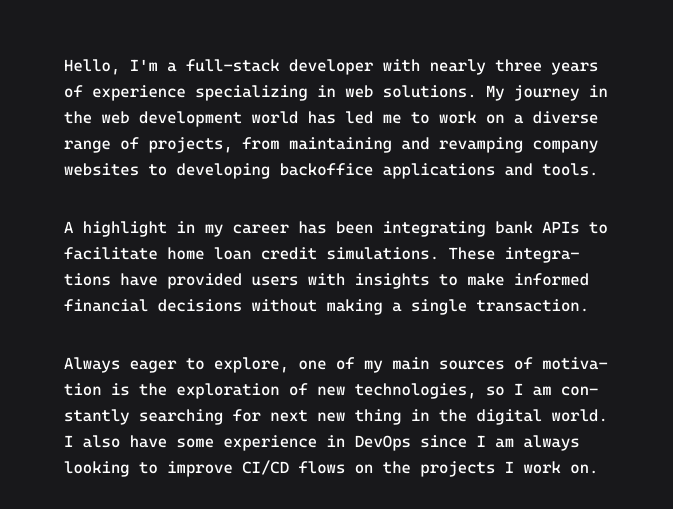
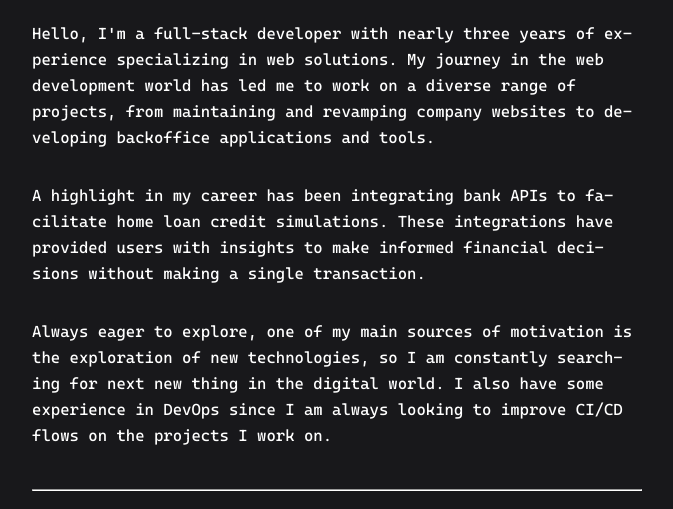
Before and after one commit to jptmiranda/portfolio, an Astro site: page / in a window 1280 px wide. Shown: the part 194-703 px from the top of the page, without its empty margins (304-977 px from the left). Built offline with nearby package versions, Linux system fonts and the light colour scheme; Astro itself is replaced by a stand-in of ours.

Commit message:
tweaks to global styles

```diff
--- a/public/styles/global.css
+++ b/public/styles/global.css
@@ -19,8 +19,12 @@
 
 html,
 body {
+  min-height: 100vh;
   font-size: 16px;
   font-family: "Cascadia Code", Helvetica, sans-serif;
+}
+
+body {
   background-color: var(--color-background);
   color: var(--color-foreground);
   margin-inline: auto;
@@ -29,19 +33,16 @@ body {
   justify-content: center;
   padding: 1rem;
   hyphens: auto;
-  min-height: 100vh;
   max-width: 42rem;
 }
 
-@media (min-width: 768px) {
-  html,
+@media (width >= 768px) {
   body {
     padding: 1.5rem;
   }
 }
 
-@media (min-width: 768px) {
-  html,
+@media (width >= 1024px) {
   body {
     padding: 2rem;
   }
```
